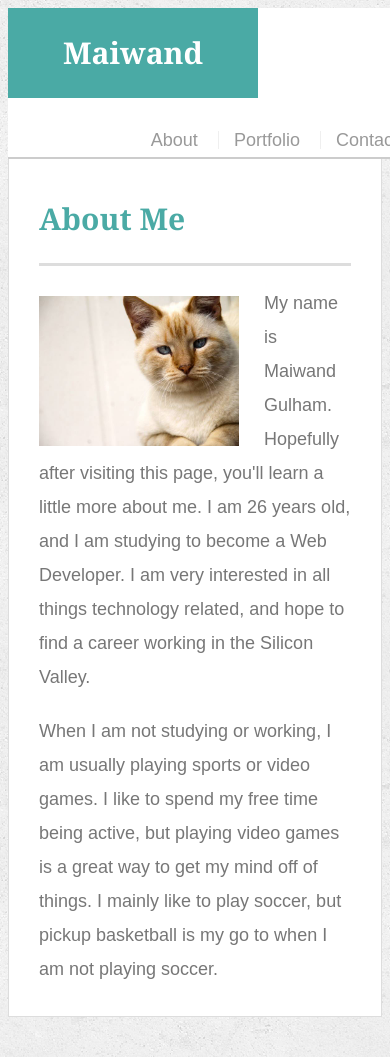
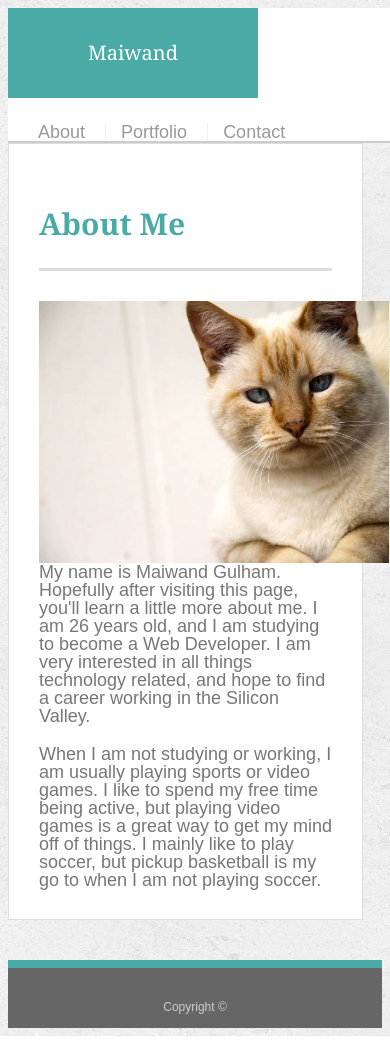
Before and after one commit to mgulham/responsive-portfolio, a plain HTML site: page index.html in a window 390 px wide. Shown: the top 1057 px of the page. After the commit the page ends 1036 px from the top, so only its background shows below. Drawn offline with Linux system fonts and the light colour scheme.

Commit message:
added media queries

```diff
--- a/assets/css/style.css
+++ b/assets/css/style.css
@@ -218,3 +218,76 @@ input[type=submit] {
 }
 
 /* Media Queries */
+
+@media screen and (max-width: 980px) {
+  body {
+    display: flex;
+    flex-direction: column;
+    align-content: flex-start;
+}
+}
+
+
+@media screen and (max-width: 768px) {
+
+  body {
+    font-size: 16px;
+    line-height: 18px;
+  }
+
+  nav {
+    float: left;
+  }
+
+  .auth-image {
+    width: 450px;
+    height: auto;
+  }
+
+  #logo {
+    font-size: 25px;
+    font-weight: 600;
+  }
+
+  #masthead {
+    width: 100%;
+  }
+
+  .main-section {
+    width: 95%;
+    margin-top: 5px;
+  }
+}
+
+@media screen and (max-width: 640px) {
+  body {
+    font-size: 18px;
+    line-height: 18px;
+  }
+
+  nav {
+    float: left;
+  }
+
+  .auth-image {
+    width: 350px;
+    height: auto;
+  }
+
+  #logo {
+    font-size: 20px;
+    font-weight: 575;
+  }
+
+  #masthead {
+    width: 100%;
+  }
+
+  .main-section {
+    width: 95%;
+    margin-top: 5px;
+
+  }
+
+
+}
```
